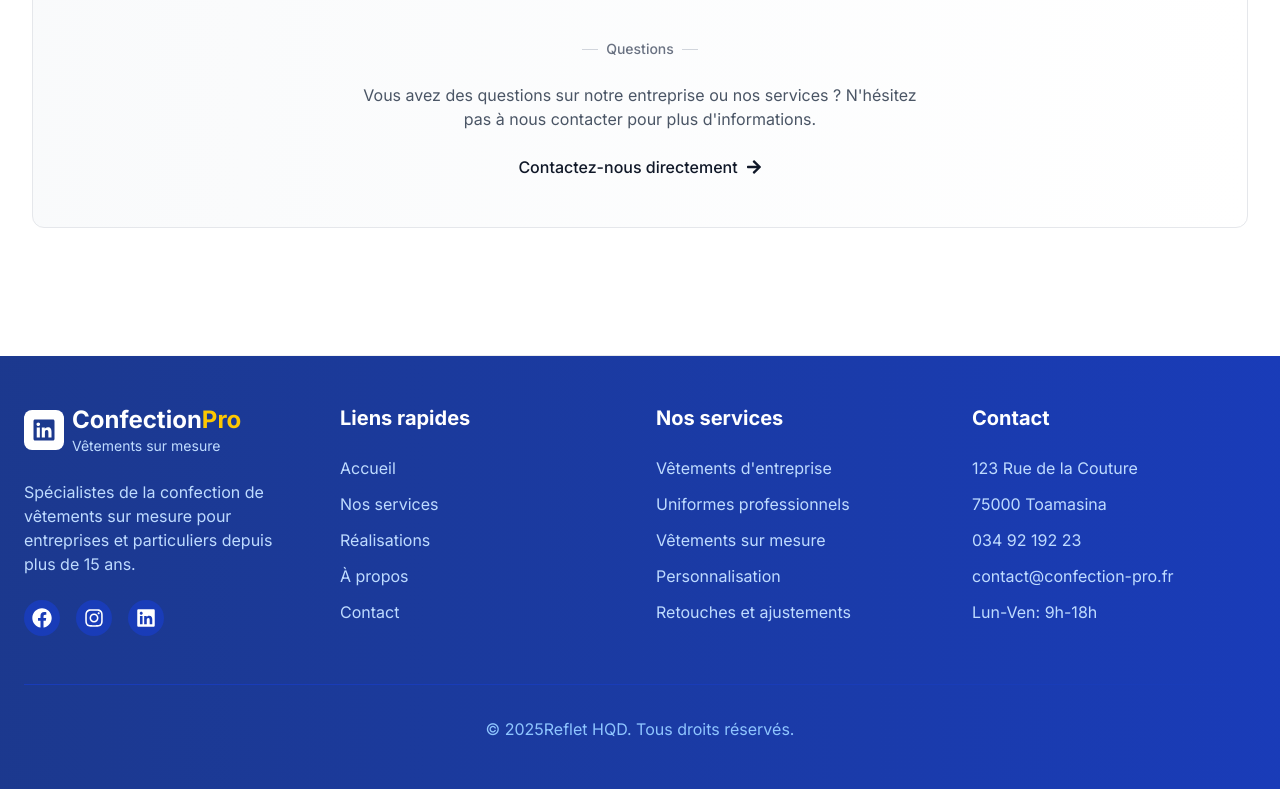
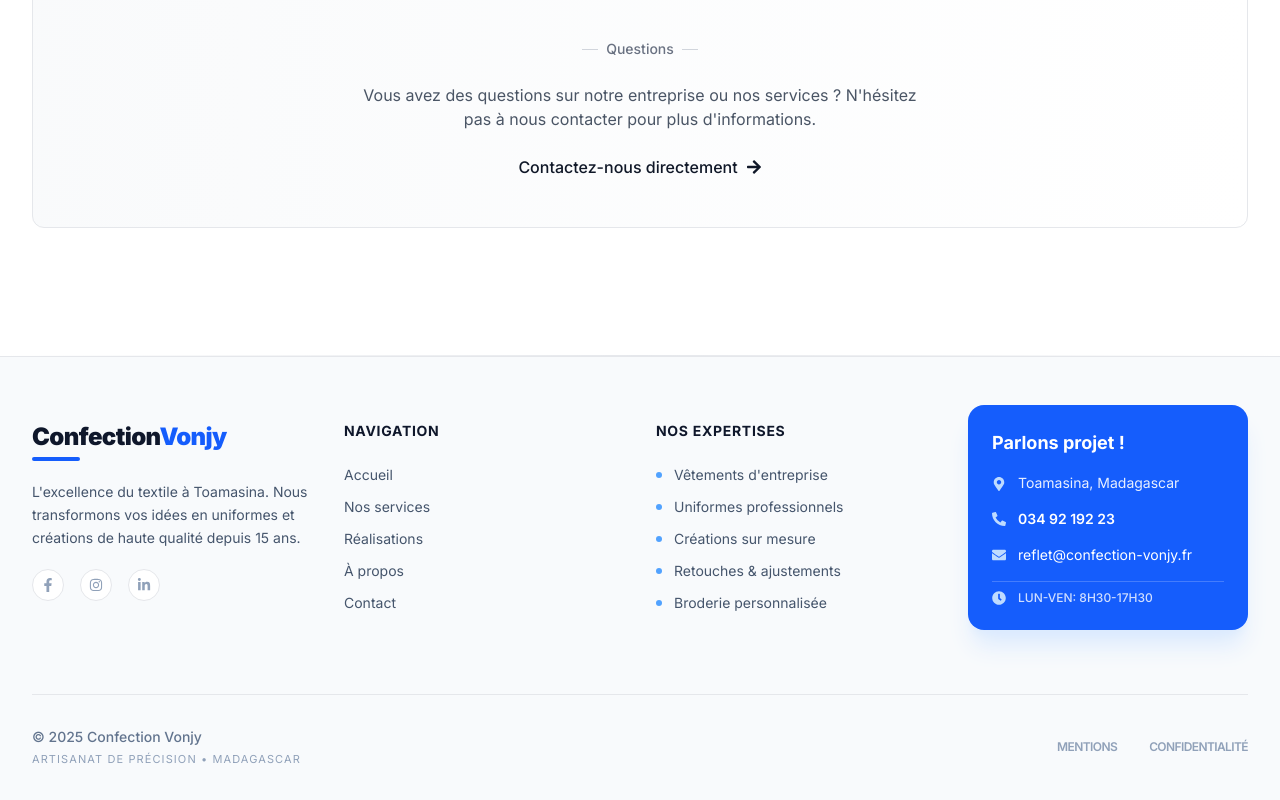
Before and after one commit to mourad-edine/sauve, a Next.js app: page / in a window 1280 px wide. Shown: the part 5681-6481 px from the top of the page. Built offline with nearby package versions, Linux system fonts and the light colour scheme.

Commit message:
nouveau design 28

```diff
--- a/src/components/Footer.js
+++ b/src/components/Footer.js
@@ -1,101 +1,145 @@
 // components/Footer.js
 import Link from 'next/link';
-import { FaFacebook, FaInstagram, FaLinkedin } from 'react-icons/fa';
+import {
+  FaPhoneAlt, FaEnvelope, FaMapMarkerAlt, FaClock,
+  FaArrowRight, FaFacebookF, FaInstagram, FaLinkedinIn
+} from 'react-icons/fa';
 
 export default function Footer() {
   const currentYear = new Date().getFullYear();
 
+  const quickLinks = [
+    { label: "Accueil", href: "/" },
+    { label: "Nos services", href: "/services" },
+    { label: "Réalisations", href: "/portfolio" },
+    { label: "À propos", href: "/about" },
+    { label: "Contact", href: "/contact" },
+  ];
+
+  const services = [
+    "Vêtements d'entreprise",
+    "Uniformes professionnels",
+    "Créations sur mesure",
+    "Retouches & ajustements",
+    "Broderie personnalisée"
+  ];
+
   return (
-    <footer className="bg-gradient-to-r from-blue-900 to-blue-800 text-white">
-      <div className="container mx-auto px-6 py-12">
-        <div className="grid grid-cols-1 md:grid-cols-4 gap-8">
-          {/* Logo et description */}
-          <div className="md:col-span-1">
-            <Link href="/" className="flex items-center space-x-2 mb-6">
-              <div className="bg-white p-2 rounded-lg">
-                <FaLinkedin className="text-2xl text-blue-900" />
-              </div>
-              <div>
-                <h2 className="text-2xl font-bold">Confection<span className="text-yellow-400">Pro</span></h2>
-                <p className="text-sm text-blue-200">Vêtements sur mesure</p>
-              </div>
+    <footer className="bg-slate-50 border-t border-gray-200">
+      <div className="max-w-7xl mx-auto px-4 sm:px-6 lg:px-8 pt-16 pb-8">
+
+        {/* Grille Principale */}
+        <div className="grid grid-cols-1 sm:grid-cols-2 lg:grid-cols-4 gap-y-12 gap-x-8">
+
+          {/* Colonne 1 - Marque & Pitch */}
+          <div className="flex flex-col space-y-5">
+            <Link href="/" className="group inline-block">
+              <h2 className="text-2xl font-black text-slate-900 tracking-tight">
+                Confection<span className="text-blue-600 group-hover:text-blue-500 transition-colors">Vonjy</span>
+              </h2>
+              <div className="h-1 w-12 bg-blue-600 rounded-full mt-1 group-hover:w-24 transition-all duration-300"></div>
             </Link>
-            <p className="text-blue-200 mb-6">
-              Spécialistes de la confection de vêtements sur mesure pour entreprises et particuliers depuis plus de 15 ans.
+
+            <p className="text-slate-600 text-sm leading-relaxed max-w-xs">
+              L'excellence du textile à Toamasina. Nous transformons vos idées en uniformes et créations de haute qualité depuis 15 ans.
             </p>
-            <div className="flex space-x-4">
-              <a href="#" className="bg-blue-800 hover:bg-blue-700 p-2 rounded-full transition duration-300">
-                <FaFacebook className="text-xl" />
-              </a>
-              <a href="#" className="bg-blue-800 hover:bg-blue-700 p-2 rounded-full transition duration-300">
-                <FaInstagram className="text-xl" />
-              </a>
-              <a href="#" className="bg-blue-800 hover:bg-blue-700 p-2 rounded-full transition duration-300">
-                <FaLinkedin className="text-xl" />
-              </a>
+
+            {/* Réseaux Sociaux (Ajoutés pour le style) */}
+            <div className="flex gap-4">
+              {[FaFacebookF, FaInstagram, FaLinkedinIn].map((Icon, i) => (
+                <a key={i} href="#" className="p-2 bg-white rounded-full border border-gray-200 text-slate-400 hover:text-blue-600 hover:border-blue-600 hover:shadow-sm transition-all">
+                  <Icon size={14} />
+                </a>
+              ))}
             </div>
           </div>
 
-          {/* Liens rapides */}
+          {/* Colonne 2 - Navigation Rapide */}
           <div>
-            <h3 className="text-xl font-bold mb-6">Liens rapides</h3>
+            <h3 className="text-sm font-bold uppercase tracking-wider text-slate-900 mb-6">
+              Navigation
+            </h3>
             <ul className="space-y-3">
-              <li>
-                <Link href="/" className="text-blue-200 hover:text-yellow-400 transition duration-300">
-                  Accueil
-                </Link>
-              </li>
-              <li>
-                <Link href="/services" className="text-blue-200 hover:text-yellow-400 transition duration-300">
-                  Nos services
-                </Link>
-              </li>
-              <li>
-                <Link href="/portfolio" className="text-blue-200 hover:text-yellow-400 transition duration-300">
-                  Réalisations
-                </Link>
-              </li>
-              <li>
-                <Link href="/about" className="text-blue-200 hover:text-yellow-400 transition duration-300">
-                  À propos
-                </Link>
-              </li>
-              <li>
-                <Link href="/contact" className="text-blue-200 hover:text-yellow-400 transition duration-300">
-                  Contact
-                </Link>
-              </li>
+              {quickLinks.map((item, idx) => (
+                <li key={idx}>
+                  <Link
+                    href={item.href}
+                    className="text-slate-600 hover:text-blue-600 transition-colors duration-200 text-sm flex items-center group"
+                  >
+                    <span className="w-0 group-hover:w-4 overflow-hidden transition-all duration-300 text-blue-600">
+                      <FaArrowRight className="text-[10px] mr-2" />
+                    </span>
+                    {item.label}
+                  </Link>
+                </li>
+              ))}
             </ul>
           </div>
 
-          {/* Services */}
+          {/* Colonne 3 - Nos Expertises */}
           <div>
-            <h3 className="text-xl font-bold mb-6">Nos services</h3>
+            <h3 className="text-sm font-bold uppercase tracking-wider text-slate-900 mb-6">
+              Nos Expertises
+            </h3>
             <ul className="space-y-3">
-              <li className="text-blue-200">Vêtements d'entreprise</li>
-              <li className="text-blue-200">Uniformes professionnels</li>
-              <li className="text-blue-200">Vêtements sur mesure</li>
-              <li className="text-blue-200">Personnalisation</li>
-              <li className="text-blue-200">Retouches et ajustements</li>
+              {services.map((service, idx) => (
+                <li key={idx} className="flex items-center text-slate-600 text-sm group">
+                  <span className="w-1.5 h-1.5 rounded-full bg-blue-400 mr-3 group-hover:scale-150 group-hover:bg-blue-600 transition-all"></span>
+                  {service}
+                </li>
+              ))}
             </ul>
           </div>
 
-          {/* Contact */}
-          <div>
-            <h3 className="text-xl font-bold mb-6">Contact</h3>
-            <ul className="space-y-3 text-blue-200">
-              <li>123 Rue de la Couture</li>
-              <li>75000 Toamasina</li>
-              <li>034 92 192 23</li>
-              <li>contact@confection-pro.fr</li>
-              <li>Lun-Ven: 9h-18h</li>
+          {/* Colonne 4 - Contact Info */}
+          <div className="bg-blue-600 rounded-2xl p-6 text-white shadow-xl shadow-blue-100 lg:-mt-4">
+            <h3 className="text-lg font-bold mb-4">Parlons projet !</h3>
+            <ul className="space-y-4 text-sm">
+              <li className="flex items-start gap-3">
+                <FaMapMarkerAlt className="mt-1 flex-shrink-0 text-blue-200" />
+                <span className="opacity-90">Toamasina, Madagascar</span>
+              </li>
+              <li className="flex items-center gap-3">
+                <FaPhoneAlt className="flex-shrink-0 text-blue-200" />
+                <a href="tel:+261349219223" className="font-semibold hover:underline">
+                  034 92 192 23
+                </a>
+              </li>
+              <li className="flex items-center gap-3">
+                <FaEnvelope className="flex-shrink-0 text-blue-200" />
+                <a href="mailto:reflet@confection-vonjy.fr" className="truncate hover:underline">
+                  reflet@confection-vonjy.fr
+                </a>
+              </li>
+              <li className="flex items-center gap-3 pt-2 border-t border-white/20">
+                <FaClock className="flex-shrink-0 text-blue-200" />
+                <span className="text-xs opacity-80 uppercase font-medium">Lun-Ven: 8h30-17h30</span>
+              </li>
             </ul>
           </div>
         </div>
 
-        <div className="border-t border-blue-800 mt-12 pt-8 text-center text-blue-300">
-          <p>&copy; {currentYear}
-Reflet HQD. Tous droits réservés.</p>
+        {/* Barre de Copyright */}
+        <div className="mt-16 pt-8 border-t border-gray-200">
+          <div className="flex flex-col md:flex-row justify-between items-center gap-6">
+            <div className="text-center md:text-left">
+              <p className="text-slate-500 text-sm font-medium">
+                © {currentYear} Confection Vonjy
+              </p>
+              <p className="text-slate-400 text-[11px] uppercase tracking-widest mt-1">
+                Artisanat de précision • Madagascar
+              </p>
+            </div>
+
+            <div className="flex gap-8 text-xs font-semibold text-slate-400 uppercase tracking-tighter">
+              <Link href="/mentions-legales" className="hover:text-blue-600 transition-colors">
+                Mentions
+              </Link>
+              <Link href="/confidentialite" className="hover:text-blue-600 transition-colors">
+                Confidentialité
+              </Link>
+            </div>
+          </div>
         </div>
       </div>
     </footer>
```
Also changed, not shown: src/app/galerie/page.js (+98 -52 lines).
